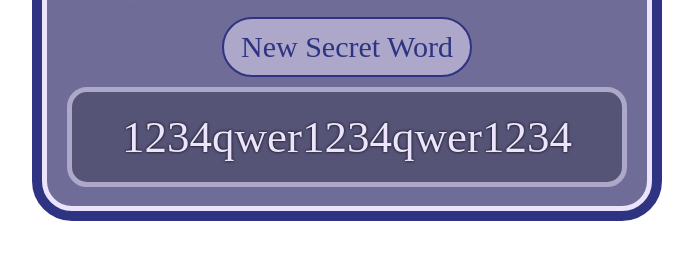
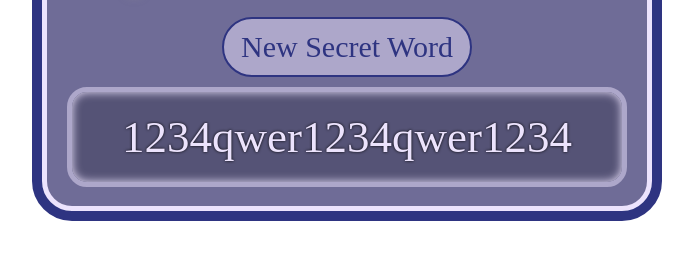
Before and after one commit to vinipego/Secret-Word-Generator, a plain HTML site: page index.html in a window 1280 px wide. Shown: the part 364-624 px from the top of the page, without its empty margins (293-986 px from the left). Drawn offline with Linux system fonts and the light colour scheme.

Commit message:
Update styles.css

```diff
--- a/styles.css
+++ b/styles.css
@@ -331,6 +331,7 @@ h2 {
   font-size: 45px;
   font-family: Alegreya;
   text-shadow: 0 0 3px black;
+  box-shadow: inset 0 0 10px #ece3fd;
 }
 
 #password-output:hover {
```
